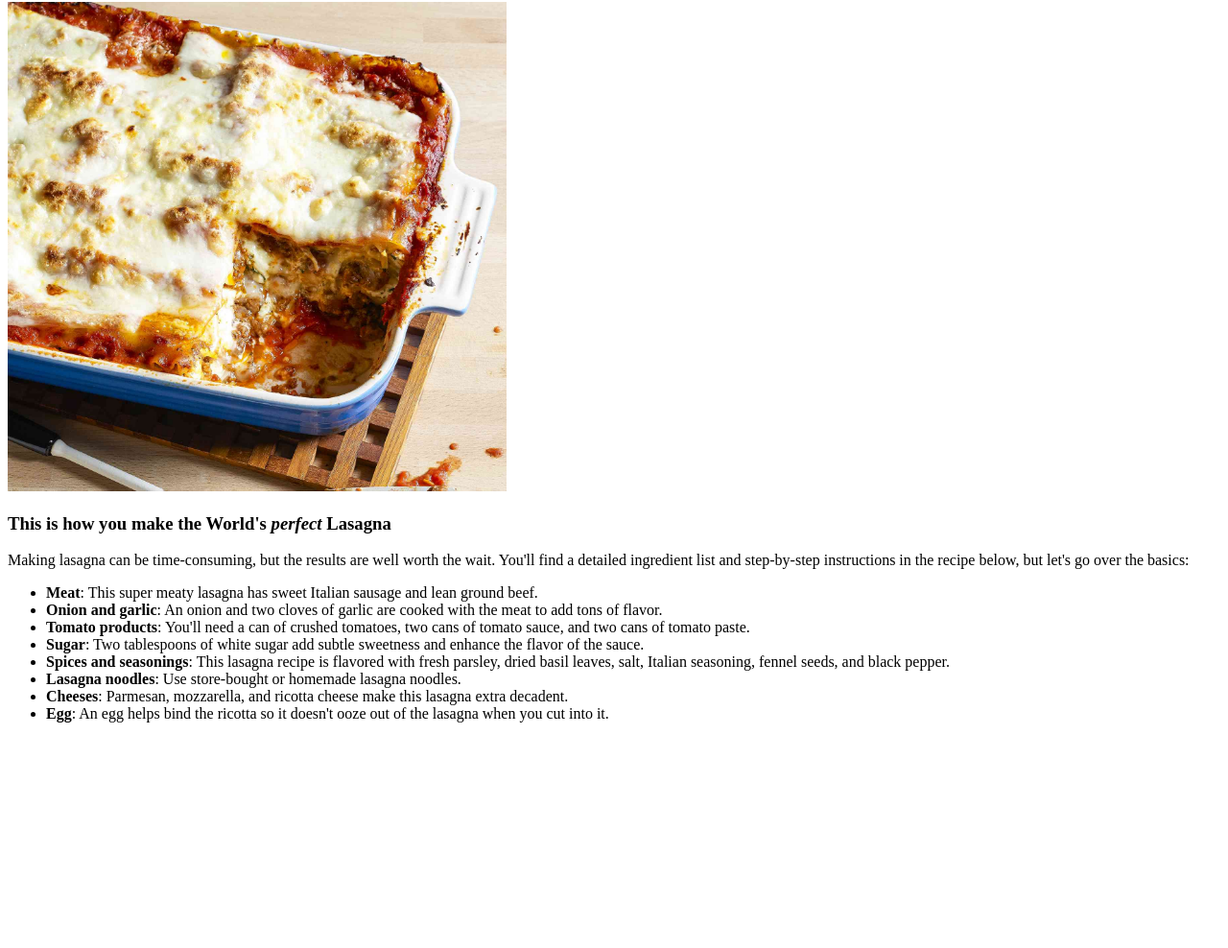
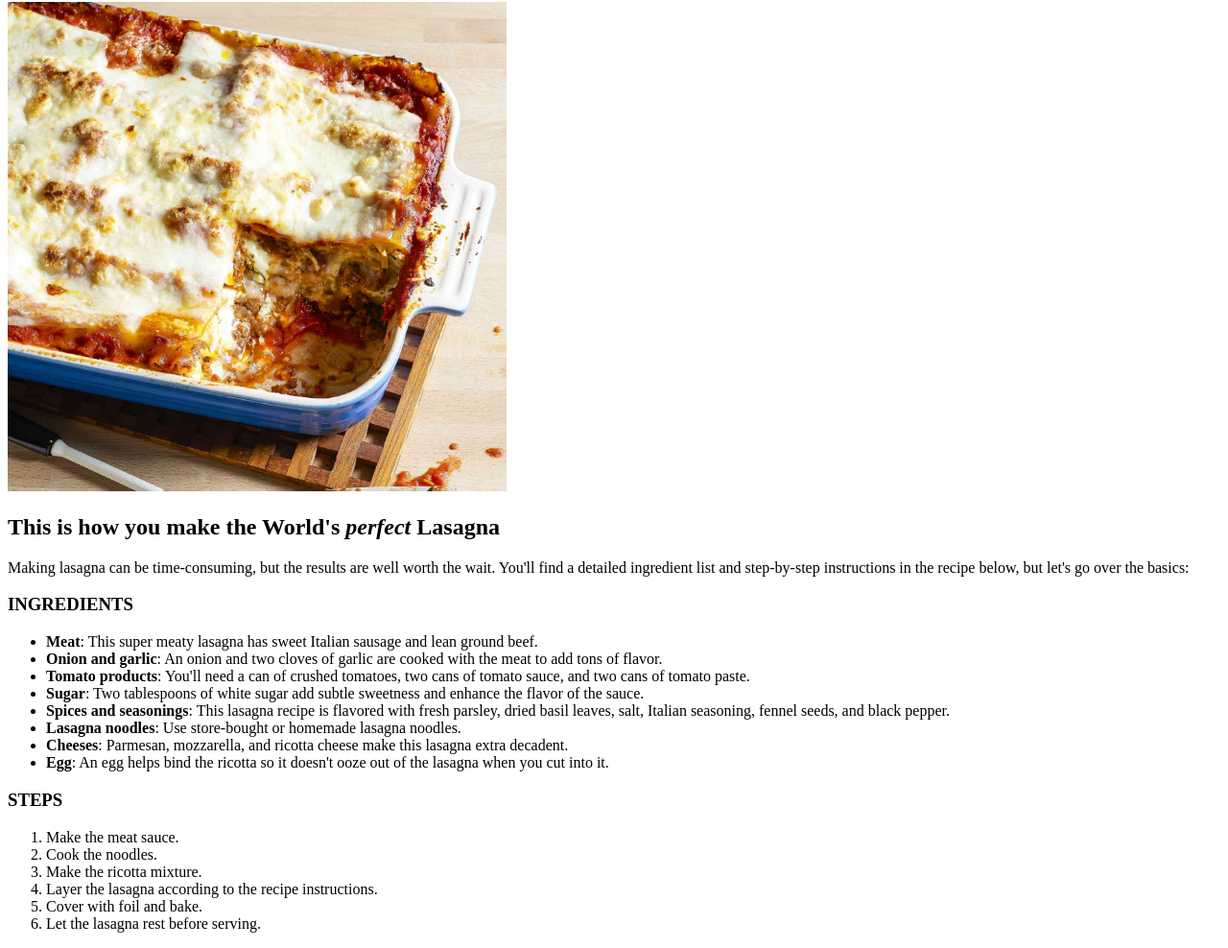
Before and after one commit to LOUIE-JUSTIN/odin-recipes, a plain HTML site: page recipes/lasagna.html in a window 1280 px wide. Shown: the part 78-1066 px from the top of the page at 96% size. Before the commit the page ends 847 px from the top, so only its background shows below. Drawn offline with Linux system fonts and the light colour scheme.

Commit message:
Add steps

```diff
--- a/recipes/lasagna.html
+++ b/recipes/lasagna.html
@@ -9,10 +9,11 @@
 <body>
     <h1>Lasagna Recipe</h1>
         <img src="../images/lasagna.jpg" alt="Lasagna" height="510" width="520">
-    <h3>This is how you make the World's <em>perfect</em> Lasagna</h3>
+    <h2>This is how you make the World's <em>perfect</em> Lasagna</h2>
         <p>Making lasagna can be time-consuming, but the results are well worth the wait.
         You'll find a detailed ingredient list and step-by-step instructions in the recipe below,
         but let's go over the basics:</p>
+    <h3>INGREDIENTS</h3>
         <ul>
             <li> <strong>Meat</strong>: This super meaty lasagna has sweet Italian sausage and lean ground beef.</li>
             <li> <strong>Onion and garlic</strong>: An onion and two cloves of garlic are cooked with the meat to add tons of flavor.</li>
@@ -23,5 +24,14 @@
             <li> <strong>Cheeses</strong>: Parmesan, mozzarella, and ricotta cheese make this lasagna extra decadent.</li>
             <li> <strong>Egg</strong>: An egg helps bind the ricotta so it doesn't ooze out of the lasagna when you cut into it.</li>
         </ul>
+    <h3>STEPS</h3>
+        <ol>
+         <li> Make the meat sauce.</li>
+         <li> Cook the noodles.</li>
+         <li> Make the ricotta mixture.</li>
+         <li> Layer the lasagna according to the recipe instructions.</li>
+         <li> Cover with foil and bake.</li>
+         <li> Let the lasagna rest before serving.</li>
+        </ol>
 </body>
 </html>
```
